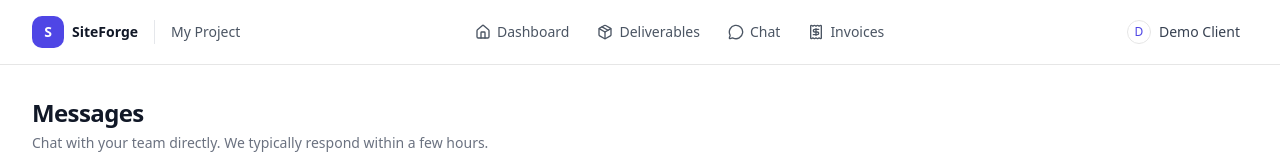
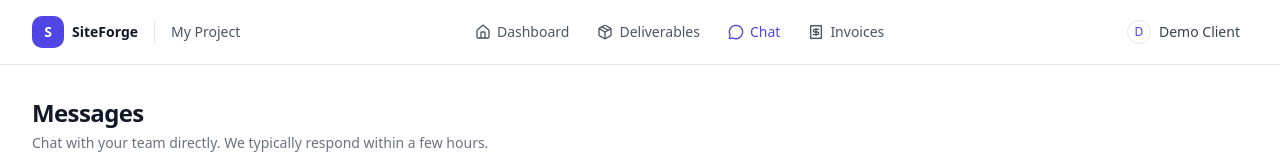
Before and after one commit to vantatechca/sites, a Next.js app: page /portal/1/chat in a window 1280 px wide. Shown: the top 160 px of the page. Built offline with nearby package versions, Linux system fonts and the light colour scheme; no server answers.

Commit message:
fix porta; nav links to use dynamic projectId

```diff
--- a/src/components/shared/portal-header.tsx
+++ b/src/components/shared/portal-header.tsx
@@ -29,8 +29,18 @@ export function PortalHeader({
 }: PortalHeaderProps) {
   const pathname = usePathname();
 
+  const pathParts = pathname.split("/").filter(Boolean);
+  const projectId = pathParts[1] || "";
+
+  const buildHref = (baseHref: string): string => {
+    if (!projectId) return baseHref;
+    if (baseHref === "/portal") return `/portal/${projectId}`;
+    const suffix = baseHref.replace("/portal", "");
+    return `/portal/${projectId}${suffix}`;
+  };
+
   const isActive = (href: string) => {
-    if (href === "/portal") return pathname === "/portal";
+    if (href === `/portal/${projectId}`) return pathname === href;
     return pathname.startsWith(href);
   };
 
@@ -68,12 +78,13 @@ export function PortalHeader({
         {/* Center: Navigation */}
         <nav className="hidden items-center gap-1 md:flex">
           {PORTAL_NAV_ITEMS.map((item) => {
-            const active = isActive(item.href);
+            const href = buildHref(item.href);
+            const active = isActive(href);
             const Icon = item.icon;
             return (
               <Link
                 key={item.href}
-                href={item.href}
+                href={href}
                 className={cn(
                   "flex items-center gap-1.5 rounded-lg px-3 py-2 text-sm font-medium transition-colors",
                   active
```
